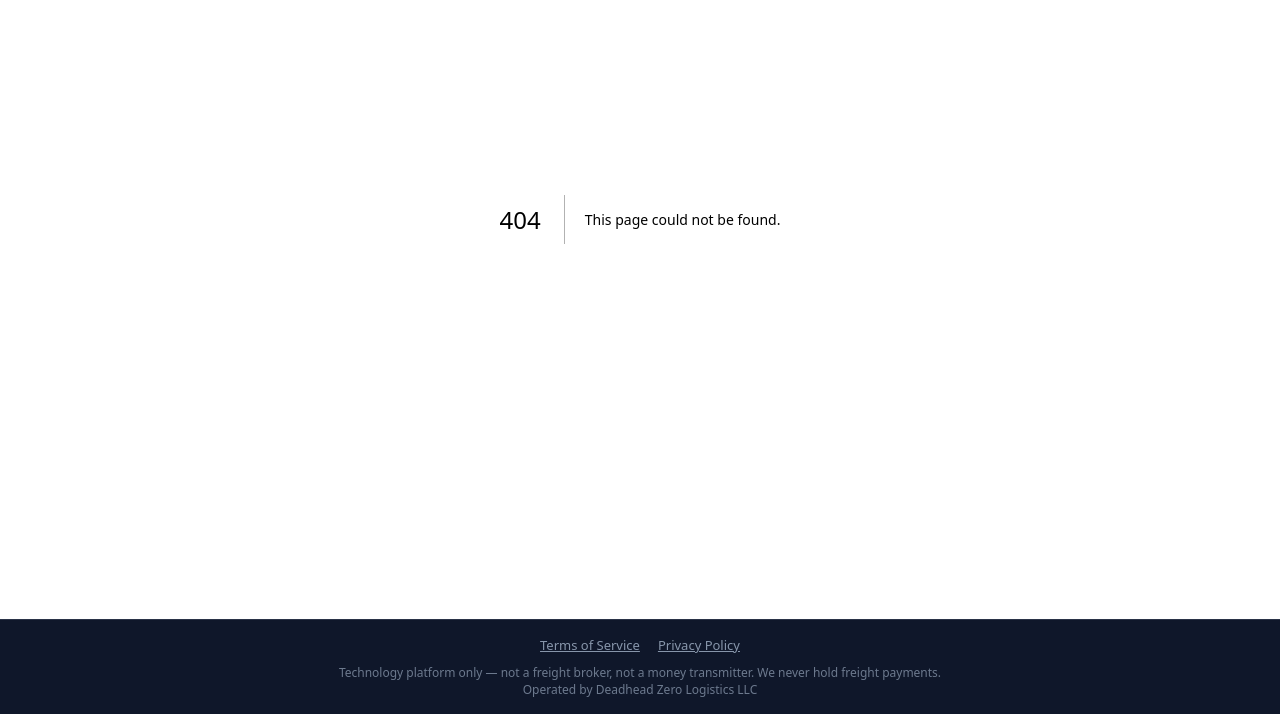
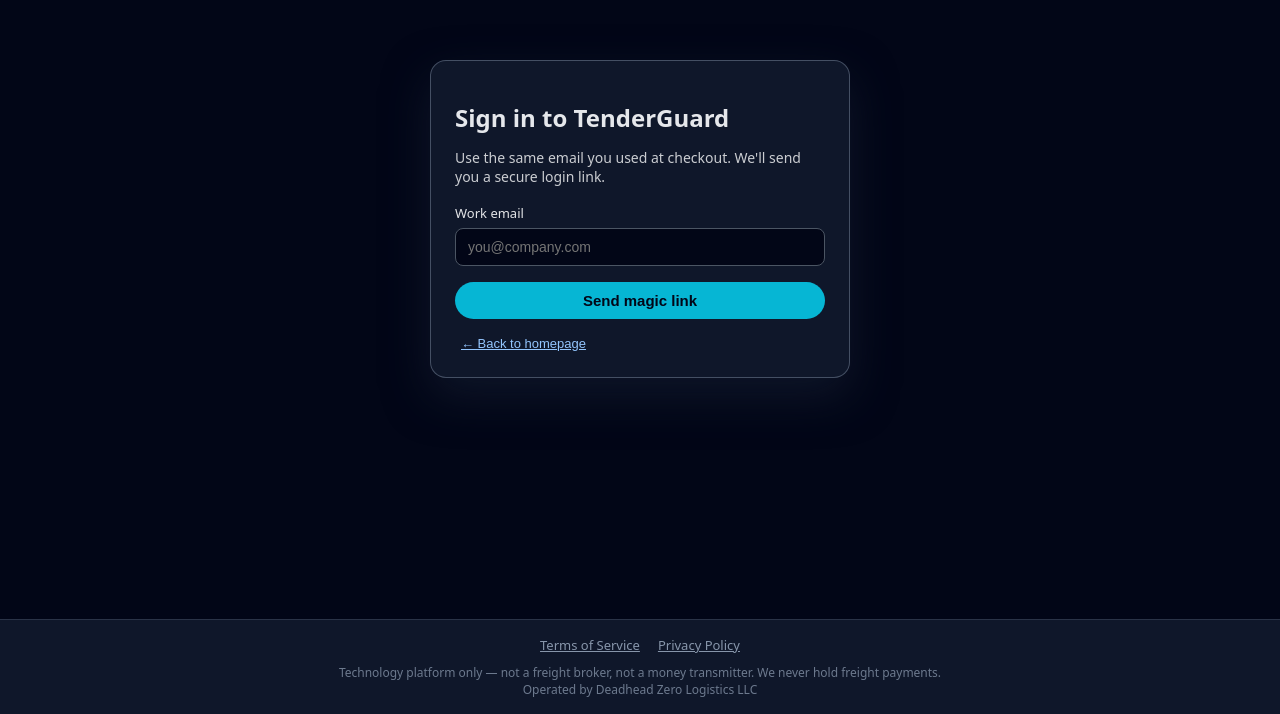
Before and after one commit to deadheadzerohq-maker/tg3, a Next.js app: page /login in a window 1280 px wide. Before the commit this address had no page. Shown: the part 181-895 px from the top of the page. Built offline with nearby package versions, Linux system fonts and the light colour scheme; no server answers.

Commit message:
Implement login page with email authentication

```diff
--- /dev/null
+++ b/app/login/page.tsx
@@ -0,0 +1,162 @@
+"use client";
+
+import { FormEvent, useState } from "react";
+import { useRouter } from "next/navigation";
+import { supabaseClient } from "../../lib/supabaseClient";
+
+export default function LoginPage() {
+  const router = useRouter();
+  const [email, setEmail] = useState("");
+  const [status, setStatus] = useState<"idle" | "sending" | "sent" | "error">("idle");
+  const [error, setError] = useState<string | null>(null);
+
+  const handleSubmit = async (e: FormEvent) => {
+    e.preventDefault();
+    setError(null);
+
+    if (!email.trim()) {
+      setError("Enter your email.");
+      return;
+    }
+
+    setStatus("sending");
+    try {
+      const redirectTo =
+        typeof window !== "undefined"
+          ? `${window.location.origin}/app`
+          : undefined;
+
+      const { error } = await supabaseClient.auth.signInWithOtp({
+        email: email.trim(),
+        options: {
+          emailRedirectTo: redirectTo
+        }
+      });
+
+      if (error) throw error;
+
+      setStatus("sent");
+    } catch (err: any) {
+      console.error(err);
+      setError(err.message || "Failed to send login link.");
+      setStatus("error");
+    }
+  };
+
+  return (
+    <main
+      style={{
+        minHeight: "100vh",
+        padding: "32px 16px",
+        display: "flex",
+        alignItems: "center",
+        justifyContent: "center",
+        backgroundColor: "#020617"
+      }}
+    >
+      <div
+        style={{
+          width: "100%",
+          maxWidth: 420,
+          padding: 24,
+          borderRadius: 16,
+          border: "1px solid rgba(148,163,184,0.4)",
+          backgroundColor: "#0f172a",
+          boxShadow: "0 18px 45px rgba(15,23,42,0.9)"
+        }}
+      >
+        <h1
+          style={{
+            fontSize: 24,
+            fontWeight: 700,
+            marginBottom: 8,
+            color: "#e5e7eb"
+          }}
+        >
+          Sign in to TenderGuard
+        </h1>
+        <p style={{ fontSize: 14, opacity: 0.8, marginBottom: 18 }}>
+          Use the same email you used at checkout. We&apos;ll send you a secure
+          login link.
+        </p>
+
+        <form onSubmit={handleSubmit}>
+          <label
+            htmlFor="email"
+            style={{
+              fontSize: 13,
+              display: "block",
+              marginBottom: 6,
+              opacity: 0.9
+            }}
+          >
+            Work email
+          </label>
+          <input
+            id="email"
+            type="email"
+            value={email}
+            onChange={(e) => setEmail(e.target.value)}
+            placeholder="you@company.com"
+            style={{
+              width: "100%",
+              padding: "10px 12px",
+              borderRadius: 8,
+              border: "1px solid #4b5563",
+              backgroundColor: "#020617",
+              color: "#e5e7eb",
+              fontSize: 14,
+              marginBottom: 12
+            }}
+          />
+
+          <button
+            type="submit"
+            disabled={status === "sending"}
+            style={{
+              width: "100%",
+              padding: "10px 14px",
+              borderRadius: 999,
+              border: "none",
+              backgroundColor: "#06b6d4",
+              color: "#020617",
+              fontWeight: 700,
+              fontSize: 15,
+              cursor: "pointer",
+              marginTop: 4
+            }}
+          >
+            {status === "sending" ? "Sending link..." : "Send magic link"}
+          </button>
+        </form>
+
+        {error && (
+          <p style={{ marginTop: 10, color: "#f97373", fontSize: 13 }}>{error}</p>
+        )}
+
+        {status === "sent" && (
+          <p style={{ marginTop: 10, color: "#4ade80", fontSize: 13 }}>
+            Check your email for a login link. After clicking it, you&apos;ll be
+            redirected to your TenderGuard dashboard.
+          </p>
+        )}
+
+        <button
+          type="button"
+          onClick={() => router.push("/")}
+          style={{
+            marginTop: 16,
+            background: "transparent",
+            border: "none",
+            color: "#93c5fd",
+            fontSize: 13,
+            cursor: "pointer",
+            textDecoration: "underline"
+          }}
+        >
+          ← Back to homepage
+        </button>
+      </div>
+    </main>
+  );
+}
```
